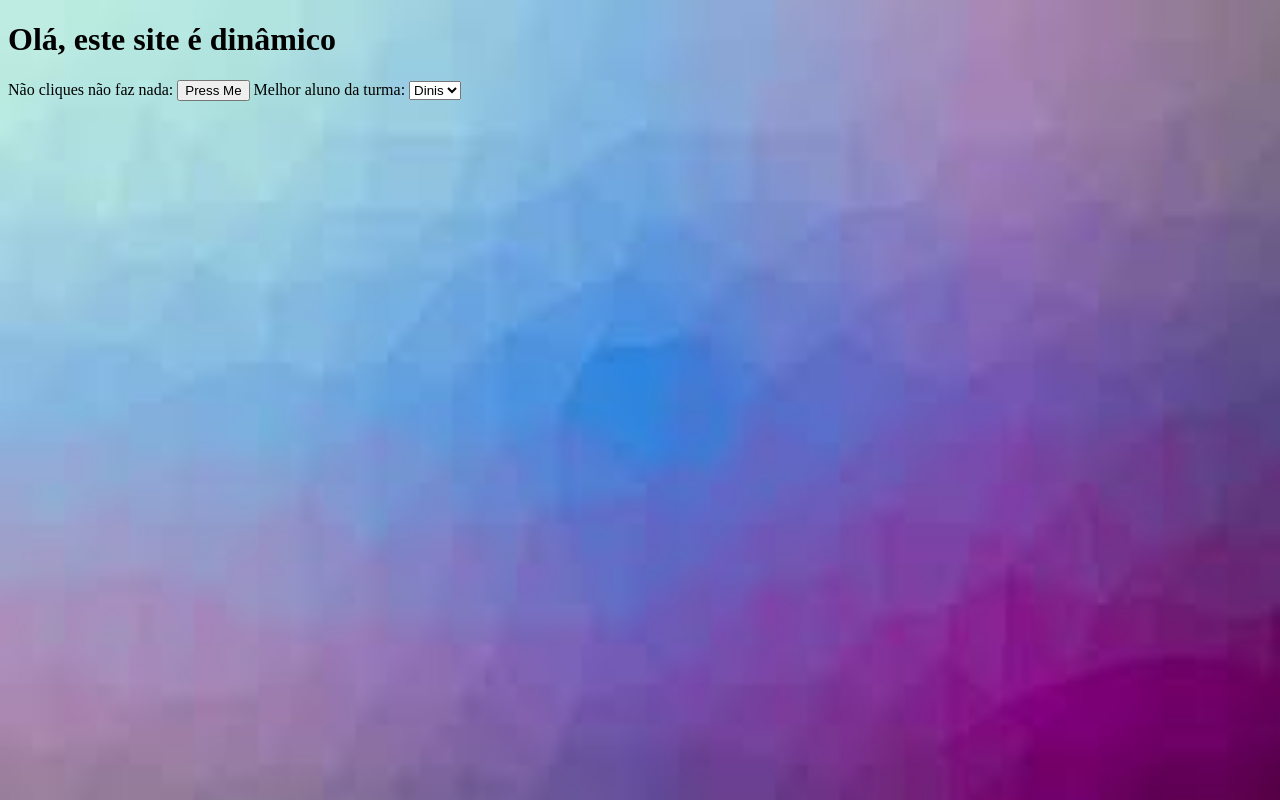
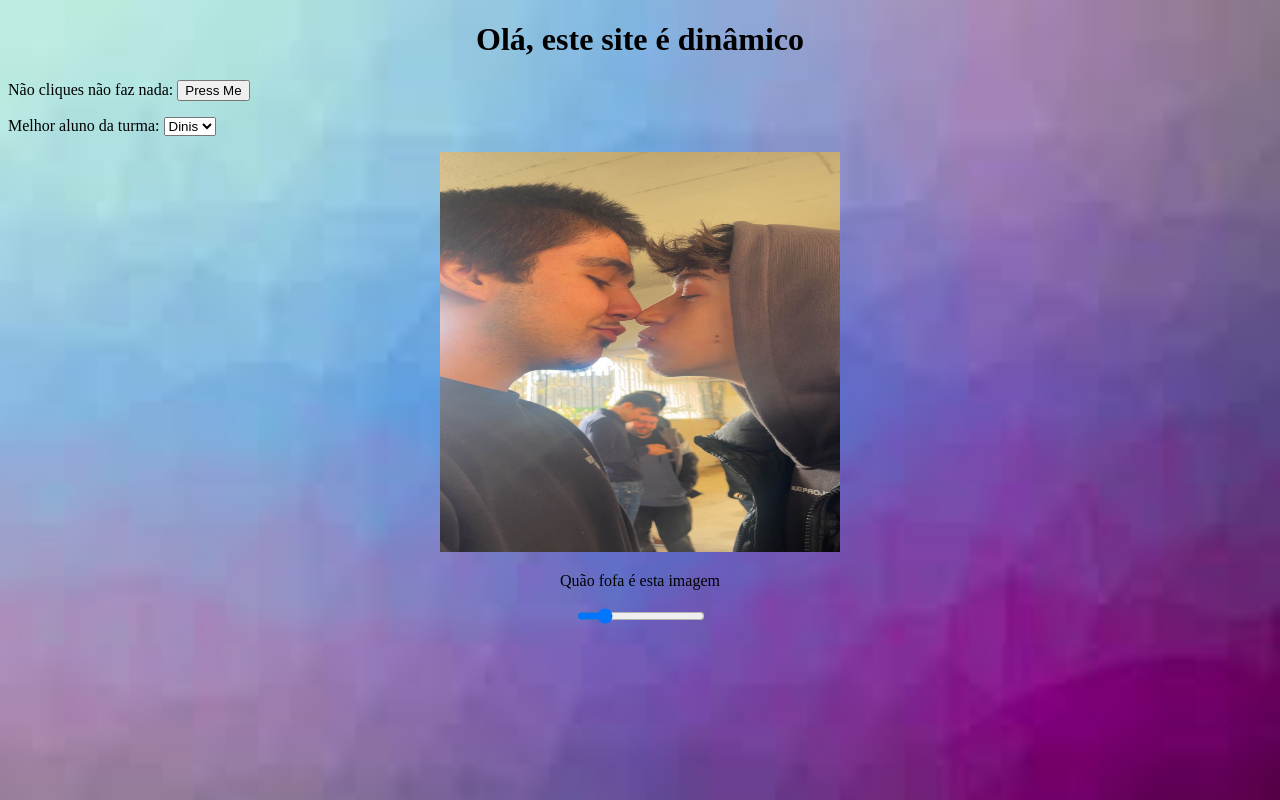
Before and after one commit to Dinisao/WebSite, a plain HTML site: page index.html in a window 1280 px wide. Drawn offline with Linux system fonts and the light colour scheme.

Commit message:
Site Aprimorado
O Site tem 14 tags únicas

```diff
--- a/index.html
+++ b/index.html
@@ -5,12 +5,20 @@
     <meta name="viewport" content="width=device-width, initial-scale=1.0">
     <title>SiteFofinho</title>
 </head>
-<body><h1>Olá, este site é dinâmico</h1>
+<body>
+    <style>
+        div.a {
+            text-align: center;
+        }
+    </style>
+    <div class= "a">
+        <h1>Olá, este site é dinâmico</h1>
+    </div>
 
 </body>
-    <label>Não cliques não faz nada:</label>
+    <p>Não cliques não faz nada:</label>
     <input type="button" value="Press Me" />
-    <label>Melhor aluno da turma:</label>
+    <p>Melhor aluno da turma:</label>
     <select name ="coco">
         <option value="Dinis">Dinis</option>
         <option value="Dinis">Dinis</option>
@@ -28,4 +36,16 @@
           background-size: 100% 100%;
         }
     </style>
+            <style>
+                div.a {
+                    text-align: center;
+                }
+            </style>
+            <div class= "a">
+                <img src="img/IMG_3038.jpg" alt="Imagem fofinha" height="400" width="400">
+                <p>Quão fofa é esta imagem</p>
+                <div class="slidecontainer">
+                    <input type="range" min="1" max="100" value="20" class="slider" id="myRange">
+                </div>
+            </div>
 </html>
```
Also changed, not shown: img/IMG_3038.jpg (added).
